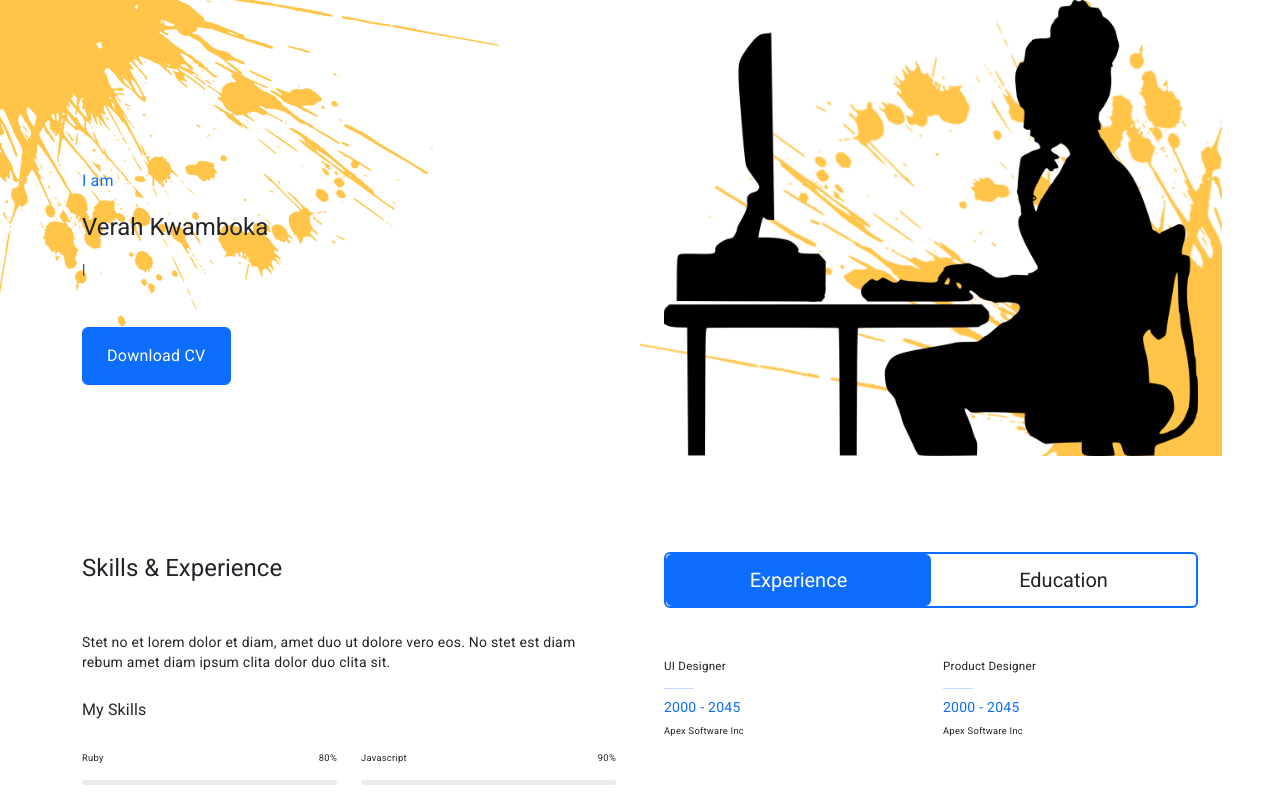
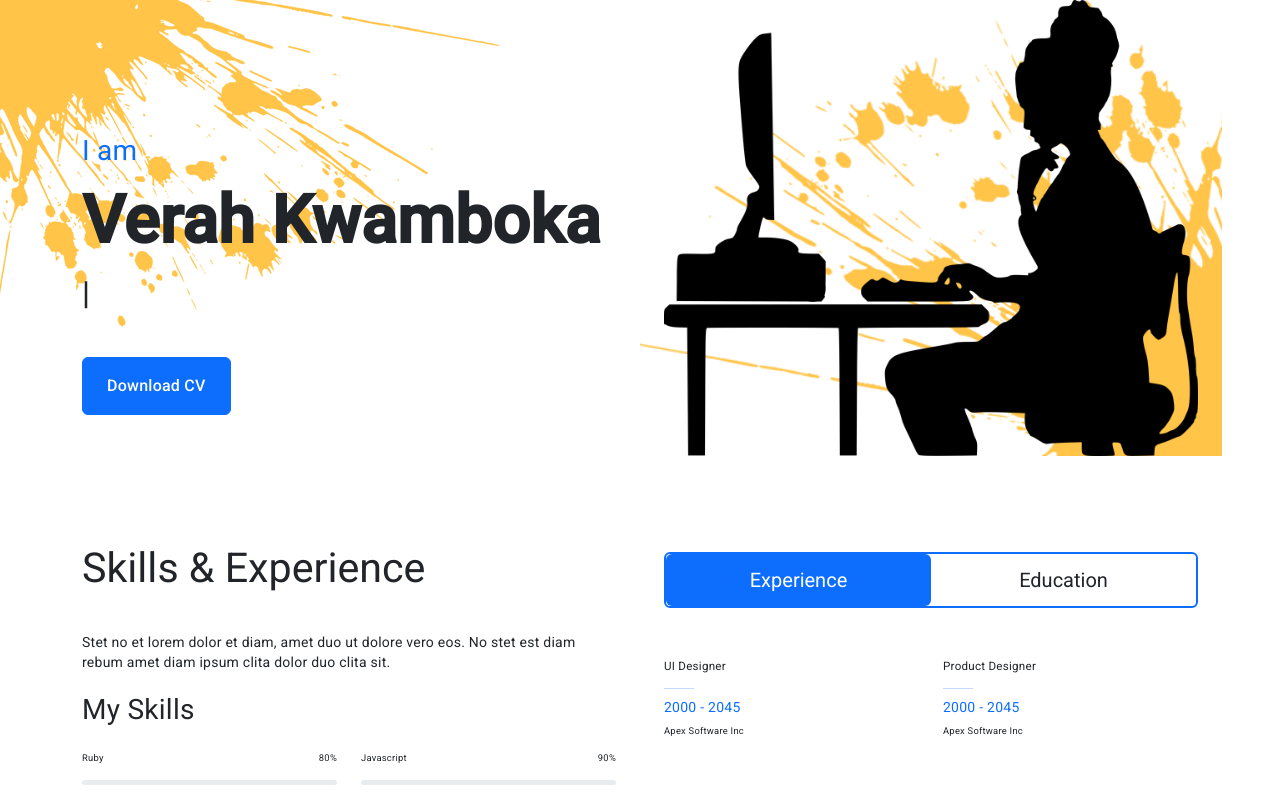
Before and after one commit to VKwamboka/newPortfolio, an Angular app: page / in a window 1280 px wide. Shown: the top 800 px of the page. Built offline with nearby package versions, Linux system fonts and the light colour scheme.

Commit message:
updated fonts

```diff
--- a/src/app/home/home.component.css
+++ b/src/app/home/home.component.css
@@ -15,10 +15,46 @@ nav {
   .hidden {
     top: -60px; /* Push the navbar out of the viewport */
   }
+  h3, .h3 {
+	font-size: calc(1.3rem + .6vw);
+}
+  @media (min-width: 1200px) {
+    .display-3 {
+        font-size: 4rem;
+    }
+}
+.display-3 {
+	font-size: calc(1.525rem + 3.3vw);
+	font-weight: 700;
+	line-height: 1.2;
+}
+@media (min-width: 1200px) {
+    h1, .h1 {
+        font-size: 2.5rem;
+    }
+}
+
+
+
+/* header */
 
 #home{
     background: url(../../assets/images/bg-header.png) left top no-repeat;
 }
+.typed-cursor {
+    font-size: 30px;
+    color: var(--dark);
+}
+h2, .h2 {
+	font-size: calc(1.325rem + .9vw);
+}
+h1, .h1 {
+	font-size: calc(1.375rem + 1.5vw);
+}
+.mb-3 {
+	margin-bottom: 1rem !important;
+}
+
 .background-div{
     background-image: url(../../assets/images/bg-header2.png);
   background-size: cover; /* Cover the entire area of the div */
@@ -30,6 +66,28 @@ nav {
     font-size: 30px;
     color: var(--dark);
 }
+.btn-square, .btn-sm-square, .btn-lg-square {
+	padding: 0;
+	display: flex;
+	align-items: center;
+	justify-content: center;
+	font-weight: normal;
+}
+.btn-lg-square {
+	width: 48px;
+	height: 48px;
+}
+.btn {
+	font-weight: 500;
+	transition: .5s;
+}
+/* .back-to-top {
+	position: fixed;
+	display: none;
+	right: 45px;
+	bottom: 45px;
+	z-index: 99;
+} */
 /*** Skills ***/
 #skill .progress {
     height: 5px;
@@ -239,3 +297,16 @@ nav {
 .testimonial-carousel .owl-dot.active::after {
     background: var(--primary);
 }
+
+
+/* media queries */
+@media (min-width: 1200px) {
+    h3, .h3 {
+        font-size: 1.75rem;
+    }
+}
+@media (min-width: 1200px) {
+    h2, .h2 {
+        font-size: 2rem;
+    }
+}
--- a/src/app/home/home.component.html
+++ b/src/app/home/home.component.html
@@ -57,7 +57,8 @@
         <h1 class="display-3 mb-3">Verah Kwamboka</h1>
         <h2 class="typed-text-output d-inline"></h2>
         <div class="typed-text ">
-          {{ text }} |
+          <h2 class="typed-text-output d-inline">{{ text }} |</h2>
+
           <!-- Web Designer, Web Developer, Front End Developer, Back End Developer -->
         </div>
         <div class="d-flex align-items-center pt-5">
--- a/src/styles.css
+++ b/src/styles.css
@@ -1,4 +1,5 @@
 /* You can add global styles to this file, and also import other style files */
+@import "~bootstrap/dist/css/bootstrap.min.css";
 @import "~bootstrap/dist/css/bootstrap.css";
 
 
```
